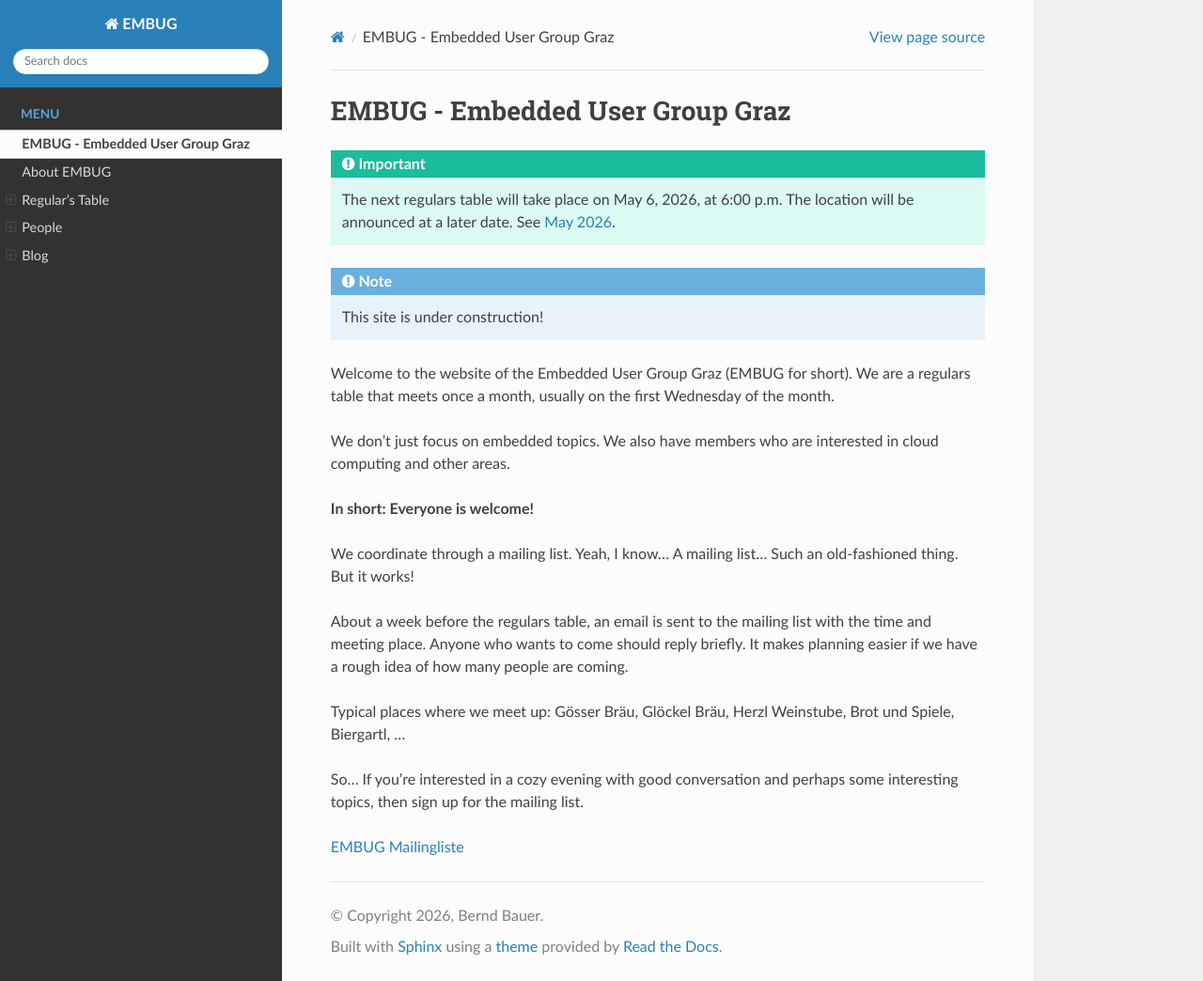
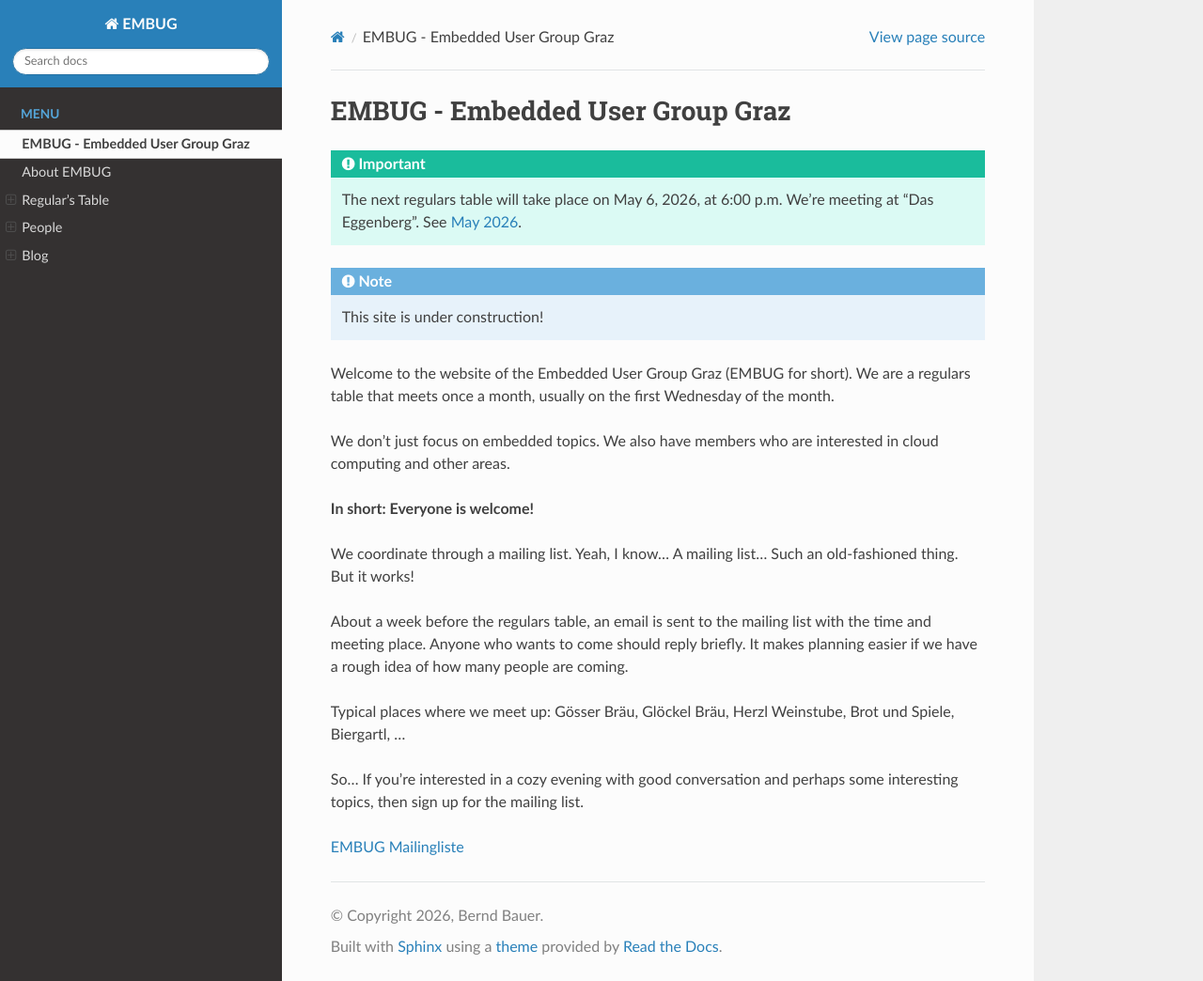
Before and after one commit to embug-org/website, a Sphinx documentation site: the page built from source/index.rst, in a window 1280 px wide and 1044 px high. Shown: the whole window at 94% size. Built offline with Sphinx 7.4.7 and the Read the Docs theme 3.1.0, drawn with Linux system fonts in a browser that asks for light colours.

Commit message:
RT May 26: Updated location

```diff
--- a/source/index.rst
+++ b/source/index.rst
@@ -14,7 +14,7 @@ EMBUG - Embedded User Group Graz
 
 .. important::
    The next regulars table will take place on May 6, 2026, at 6:00 p.m.
-   The location will be announced at a later date.
+   We're meeting at "Das Eggenberg".
    See :doc:`May 2026 <regulars_table/2026/05_may>`.
 
 .. note::
--- a/source/regulars_table/2026/05_may.rst
+++ b/source/regulars_table/2026/05_may.rst
@@ -2,4 +2,8 @@ May 2026
 ========
 
 This regulars' table will take place on May 6, 2026, at 6:00 p.m.
-The location will be announced at a later date.
+We're meeting at "Das Eggenberg".
+
+`Das Eggenberg <https://www.das-eggenberg.at/>`_
+
+`Das Eggenberg OpenStreetMap <https://www.openstreetmap.org/node/332349946#map=19/47.070345/15.401488>`_
```
